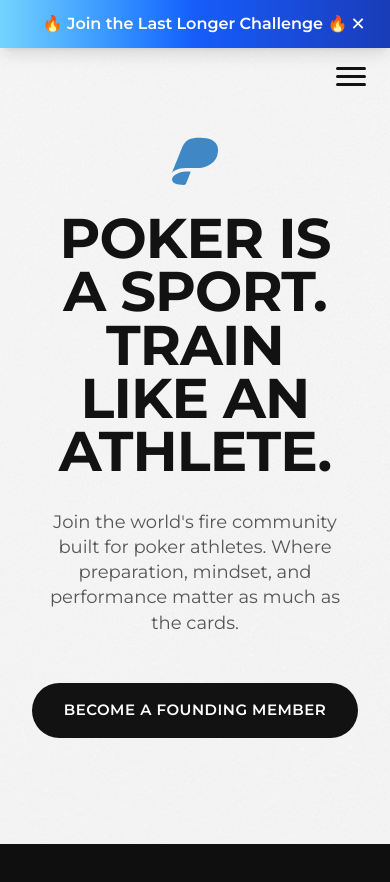
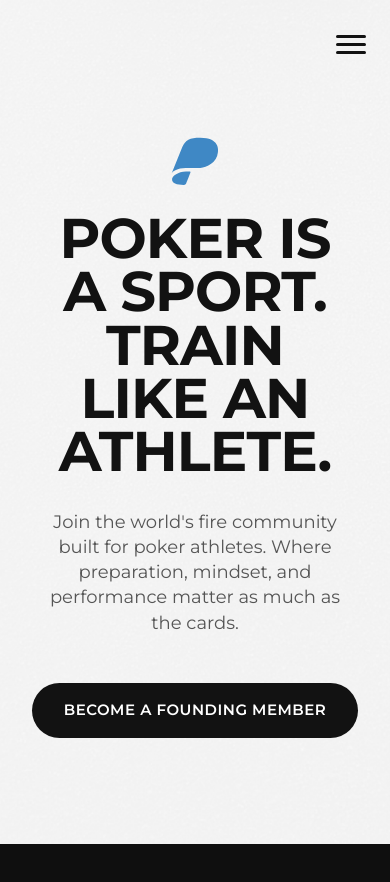
Before and after one commit to PokerPalAI/PokerPal, a Next.js app: page / in a window 390 px wide. Shown: the top 882 px of the page. Built offline with nearby package versions, Linux system fonts and the light colour scheme.

Commit message:
hamburger and hero

```diff
--- a/app/animation.css
+++ b/app/animation.css
@@ -246,8 +246,8 @@ h1 {
     /* Dynamic viewport height for mobile browsers */
     text-align: center;
     gap: 12px;
-    padding: max(10vh, 24px) 0 32px 0;
-    /* Minimum 24px from top, 32px from bottom */
+    padding: 15vh 0 32px 0;
+    /* 20% from top, 32px from bottom for desktop */
     min-height: calc(100vh - 10vh);
     min-height: calc(100dvh - 10vh);
     /* Dynamic viewport height for mobile browsers */
@@ -304,7 +304,8 @@ h1 {
     cursor: pointer;
     transition: background-color 0.3s ease;
     letter-spacing: 0.5px;
-    margin-top: auto;
+    margin-top: 0px;
+    /* Exactly 24px below subheader for desktop */
     margin-bottom: max(0px, 32px);
 }
 
@@ -624,7 +625,11 @@ section {
         display: flex;
         justify-content: flex-end;
         align-items: center;
-        padding: 1rem 24px;
+        padding: 32px 24px 1rem 24px;
+        position: absolute;
+        top: 0;
+        left: 0;
+        z-index: 10;
     }
 
     /* For challenge page - show logo on mobile */
--- a/app/components/ChallengeBanner.tsx
+++ b/app/components/ChallengeBanner.tsx
@@ -1,11 +1,22 @@
 'use client';
 
 import Link from 'next/link';
-import { useState } from 'react';
+import { useState, useEffect } from 'react';
 
 export default function ChallengeBanner() {
   const [isVisible, setIsVisible] = useState(true);
   const [isClosing, setIsClosing] = useState(false);
+  const [isMobile, setIsMobile] = useState(false);
+
+  useEffect(() => {
+    const checkMobile = () => {
+      setIsMobile(window.innerWidth <= 768);
+    };
+
+    checkMobile();
+    window.addEventListener('resize', checkMobile);
+    return () => window.removeEventListener('resize', checkMobile);
+  }, []);
 
   const handleClose = () => {
     setIsClosing(true);
@@ -30,7 +41,7 @@ export default function ChallengeBanner() {
     }, 300);
   };
 
-  if (!isVisible) return null;
+  if (!isVisible || isMobile) return null;
 
   return (
     <div
```
